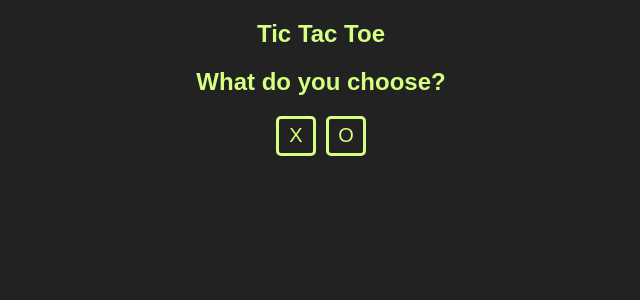
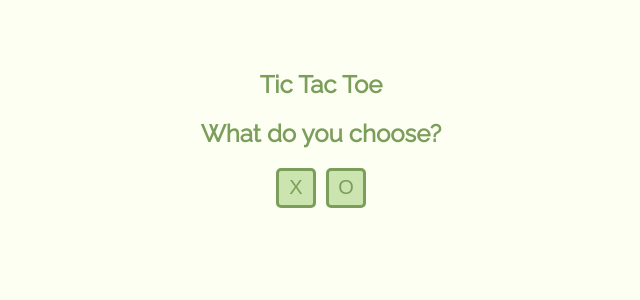
Before and after one commit to groundberry/react-tic-tac-toe, a React (Create React App) app: page / in a window 1280 px wide. Shown: the top 300 px of the page, without its empty margins (319-959 px from the left). Built offline with nearby package versions, Linux system fonts and the light colour scheme.

Commit message:
Style game

```diff
--- a/public/index.html
+++ b/public/index.html
@@ -10,6 +10,7 @@
     -->
     <link rel="manifest" href="%PUBLIC_URL%/manifest.json">
     <link rel="shortcut icon" href="%PUBLIC_URL%/favicon.ico">
+    <link href="https://fonts.googleapis.com/css?family=Raleway" rel="stylesheet">
     <!--
       Notice the use of %PUBLIC_URL% in the tags above.
       It will be replaced with the URL of the `public` folder during the build.
--- a/src/Cell.css
+++ b/src/Cell.css
@@ -1,8 +1,9 @@
 .Cell {
-  background-color: #222;
-  border: 2px solid #d5ff80;
+  background-color: #fbcbd1;
+  border: 2px solid #f994a0;
   box-sizing: border-box;
-  color: #d5ff80;
+  color: #f994a0;
+  cursor: pointer;
   height: 60px;
   display: flex;
   font-size: 1.25em;
--- a/src/Grid.css
+++ b/src/Grid.css
@@ -1,5 +1,4 @@
 .Grid-game {
-  color: #d5ff80;
   display: grid;
   grid-template-columns: 60px 60px 60px;
 }
--- a/src/Options.css
+++ b/src/Options.css
@@ -1,10 +1,10 @@
 .Options-button {
-  background-color: #222;
-  border-color: #d5ff80;
+  background-color: #cce4b0;
+  border-color: #7b9e5b;
   border-radius: 5px;
   border-style: solid;
   border-width: medium;
-  color: #d5ff80;
+  color: #7b9e5b;
   font-size: 1.25em;
   height: 40px;
   margin: 0 5px;
@@ -12,7 +12,7 @@
 }
 
 .Options-button:hover {
-  background-color: #d5ff80;
-  color: #222;
+  background-color: #7b9e5b;
+  color: #cce4b0;
   cursor: pointer;
 }
--- a/src/index.css
+++ b/src/index.css
@@ -1,7 +1,8 @@
 body {
-  color: #d5ff80;
-  background-color: #222;
+  color: #7b9e5b;
+  background-color: #fefff3;
   margin: 0;
-  padding: 0;
-  font-family: sans-serif;
+  padding: 50px 0;
+  font-family: 'Raleway', sans-serif;
+  font-size: 16px;
 }
```
